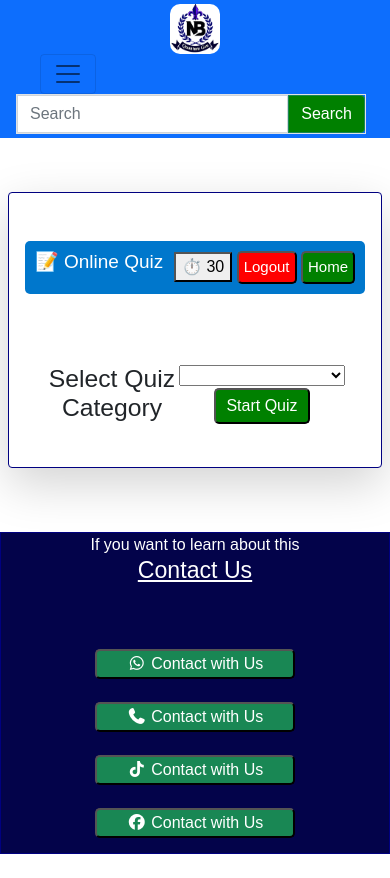
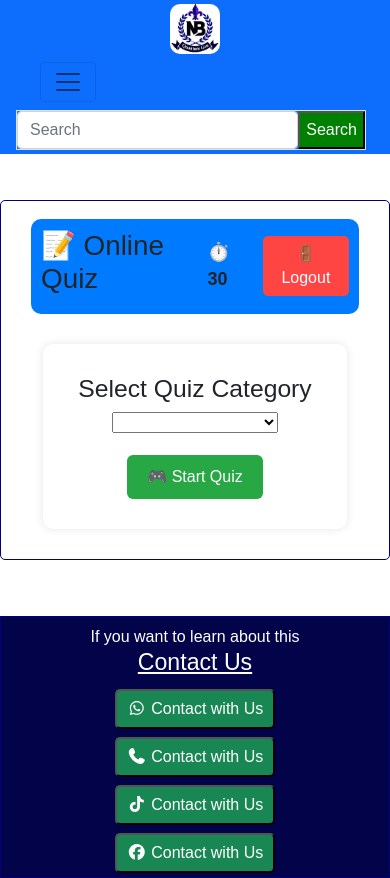
Before and after one commit to Biswas-bp69/my-portfolios, a plain HTML site: page quiz.html in a window 390 px wide. Before the commit the page ends 854 px from the top, so only its background shows below. Drawn offline with nearby package versions, Linux system fonts and the light colour scheme; files that its build step writes are made by us from their sources.

Commit message:
new update project

```diff
--- a/common/footer.css
+++ b/common/footer.css
@@ -25,3 +25,14 @@ footer {
 .contactBtn {
   color: white;
 }
+
+
+
+
+@media only screen and (min-width:200px) and (max-width:575px){
+    .contactBtn button{
+    width: 160px;
+    height: 40px;
+    margin: 0px;
+}
+}
--- a/footer.html
+++ b/footer.html
@@ -5,23 +5,21 @@
     <meta name="viewport" content="width=device-width, initial-scale=1.0">
     <title>Document</title>
     <link href="https://cdn.jsdelivr.net/npm/bootstrap@5.0.2/dist/css/bootstrap.min.css" rel="stylesheet">
-    <link rel="stylesheet" href="style.css">
-    <link rel="stylesheet" href="media.css">
-
+    <link rel="stylesheet" href="common/footer.css">
     <link rel="stylesheet" href="https://cdnjs.cloudflare.com/ajax/libs/font-awesome/7.0.1/css/all.min.css">
 </head>
 <body>
-    <footer class=" mt-lg-5 mt-3 ">
-        <div class="row contactBtn text-center justify-content-center">
-           If you want to learn about this<br>
-           <h3><u>Contact Us</u></h3>
+    <footer class=" container-fluid mt-lg-5 mt-3 ">
+        <div class="row contactBtn text-center justify-content-center mt-2">
+           <p class="mb-0">If you want to learn about this</p><br>
+           <h3 class="m-0"><u>Contact Us</u></h3>
         </div>
-        <div class="container-fluid mt-5">
+        <div class="container-fluid mt-2">
             <div class="row contactBtn text-center">
-             <div class="col-lg-3 col-12 mt-2"> <button class="bg-success"><i class="fa-brands fa-whatsapp"></i> Contact with Us </button></div>
-             <div class="col-lg-3 col-12 mt-2"> <button class="bg-success"><i class="fa-solid fa-phone"></i> Contact with Us </button></div>
-             <div class="col-lg-3 col-12 mt-2"> <button class="bg-success"><i class="fa-brands fa-tiktok"></i> Contact with Us </button></div>
-             <div class="col-lg-3 col-12 mt-2"> <button class="bg-success"><i class="fa-brands fa-facebook"></i> Contact with Us</button></div>
+             <div class="col-lg-3 col-12 mt-1 mb-1 "> <button class="bg-success"><i class="fa-brands fa-whatsapp"></i> Contact with Us </button></div>
+             <div class="col-lg-3 col-12 mt-1 mb-1 "> <button class="bg-success"><i class="fa-solid fa-phone"></i> Contact with Us </button></div>
+             <div class="col-lg-3 col-12 mt-1 mb-1 "> <button class="bg-success"><i class="fa-brands fa-tiktok"></i> Contact with Us </button></div>
+             <div class="col-lg-3 col-12 mt-1 mb-1"> <button class="bg-success"><i class="fa-brands fa-facebook"></i> Contact with Us</button></div>
             </div>
         </div>
     </footer>
--- a/header.html
+++ b/header.html
@@ -39,7 +39,7 @@
                     </nav>
                     <form class="d-flex border me-2">
                         <input class="form-control searchBox " type="search" placeholder="Search" aria-label="Search">
-                        <button class="btn btn-outline-success searchBtn" type="submit">Search</button>
+                        <button class=" searchBtn" type="submit">Search</button>
                     </form>
                 </div>
             </div>
--- a/media.css
+++ b/media.css
@@ -14,12 +14,14 @@
 .btn {
     line-height: 1;
 }
+
 .myDetails{
     margin-top: 30px;
 }
 .my-picture{
-    margin-top: 25px;
+    margin-top: 45px;
     height: 380px;
+    padding-bottom: 700px;
 }
 .textBoxItems{
     align-items: center;
@@ -38,10 +40,7 @@
     font-size: 17px;
     text-align: justify;
 }
-.contactBtn button{
-    width: 200px;
-    height: 30px;
-}
+
 
 }
 
--- a/quiz.css
+++ b/quiz.css
@@ -1,79 +1,152 @@
-.quiz-container{
-  border: 1px solid navy;
-  padding: 10px;
-  margin-top: 100px;
-  text-align: center;
-  margin: 12rem 4rem 6.5rem 4rem;
+
+/* Body layout */
 
 
+.quiz-container {
+  margin-top: 200px;
+  border: 1px solid navy;
+  border-radius: 5px;
+  margin-bottom: 40px;
 
 }
-.quiz-navbar{
-  background: #0077cc;
+
+/* nav */
+.quizHeader{
   display: flex;
   justify-content: space-between;
   padding: 20px;
+  background-color: #007bff;
+  margin: 30px;
+  border-radius: 10px;
+}
+
+
+.header-right {
+  display: flex;
+  align-items: center;
+  gap: 15px;
+}
+
+#timer {
+  font-weight: bold;
+  font-size: 18px;
+}
+
+.logout-btn {
+  background: #ff4444;
+  color: white;
+  border: none;
+  padding: 6px 12px;
   border-radius: 5px;
+  cursor: pointer;
 }
-.quiz-navbar h1{
+
+/* Center box for category selection */
+.quizCenter-box {
+  background: white;
+  padding: 30px;
+  border-radius: 10px;
+  text-align: center;
+  box-shadow: 0 0 10px rgba(0,0,0,0.1);
+  margin: 30px;
+}
+
+/* Buttons */
+.primary-btn {
+  margin-top: 20px;
+  padding: 10px 20px;
+  background: #28a745;
   color: white;
+  border: none;
+  border-radius: 6px;
+  font-size: 16px;
+  cursor: pointer;
 }
-.quiz-timerClock{
-  display: inline;
+
+.primary-btn:hover {
+  background: #218838;
 }
-.quiz-button{
-  padding: 8px 30px 8px 30px;
-  border-radius: 5px;
-  background-color: green;
+
+/* Quiz Box */
+.quiz-box {
+  background: white;
+  padding: 30px;
+  border-radius: 10px;
+  box-shadow: 0 0 15px rgba(0,0,0,0.1);
+}
+
+/* Question */
+#questionNumber {
   font-size: 20px;
+  margin-bottom: 10px;
+}
+
+#questionText {
+  font-size: 22px;
+  margin-bottom: 15px;
+}
+
+/* Question Image */
+.question-img {
+  max-width: 100%;
+  height: auto;
+  display: none;
+  margin-bottom: 20px;
+  border-radius: 8px;
+}
+
+/* Options */
+.options-grid {
+  display: flex;
+  flex-direction: column;
+  gap: 12px;
+}
+
+.option-btn {
+  background: #f0f0f0;
+  border: 1px solid #ddd;
+  padding: 12px;
+  border-radius: 6px;
+  cursor: pointer;
+  transition: 0.2s;
+  font-size: 16px;
+}
+
+.option-btn:hover {
+  background: #e0e0e0;
+}
+
+.option-btn.selected {
+  background: #cce5ff;
+  border-color: #3399ff;
+}
+
+/* Navigation */
+
+.nav-btn {
+  padding: 10px 20px;
+  font-size: 16px;
+  background: #007bff;
   color: white;
-  font-weight: 700;
+  border: none;
+  border-radius: 6px;
+  cursor: pointer;
 }
-.logout-btn{
-  background-color: red;
+
+.nav-btn:hover {
+  background: #0056b3;
 }
-.quiz-center-box {
+.quizPreviusNextBtn{
   display: flex;
   justify-content: space-between;
-  padding: 20px;
-  margin-top: 50px;
-}
-.quiz-startButton{
-    padding: 8px 30px 8px 30px;
-  border-radius: 5px;
-  background-color: green;
-  font-size: 20px;
-  color: white;
-  font-weight: 700;
+  margin-top: 20px;
 }
 
 @media only screen and (min-width:200px) and (max-width:575px){
-  .quiz-container{
-      margin: 12rem 0.5rem 6.5rem 0.5rem;
-  }
-  .quiz-navbar{
-    padding: 10px;
-  }
-  .quiz-button{
-  padding: 3px 5px;
-  border-radius: 5px;
-  background-color: green;
-  font-size: 15px;
-  color: white;
-  font-weight: 300;
-}
-.quiz-navbar h1{
-  font-size: 19px;
-}
-.logout-btn{
-  background-color: red;
-}
-.quiz-startButton{
-    padding: 4px 10px 4px 10px;
-  font-size: 16px;
-  font-weight: 50;
-}
-.quiz-center-box h2{
+    .quizHeader{
+
+  padding: 10px;
+    margin: 18px;
 
 }
 }
--- a/quiz.html
+++ b/quiz.html
@@ -4,34 +4,25 @@
   <meta charset="UTF-8" />
   <meta name="viewport" content="width=device-width, initial-scale=1.0"/>
   <title>Quiz</title>
-
-  <!-- <link rel="stylesheet" href="css/style.css"> -->
-    <link rel="stylesheet" href="footer.css" />
-      <link href="https://cdn.jsdelivr.net/npm/bootstrap@5.0.2/dist/css/bootstrap.min.css" rel="stylesheet">
   <link rel="stylesheet" href="quiz.css" />
 </head>
 <body>
   <div id="header"></div>
   <main>
-            <div class="quiz-container pt-5 shadow-lg p-3 mb-5 bg-body rounded ">
-
-    <nav class="quiz-navbar">
+  <div class="container quiz-container">
+    <nav class="quizHeader">
       <h1>📝 Online Quiz</h1>
-      <div class="nav-right">
-        <button id="timer quiz-button ">⏱️ 30</button>
-        <button onclick="logout()" class="logout-btn quiz-button">Logout</button>
-        <a href="https://biswasparajuli69.com.np/"><button class="homeBtn quiz-button">Home</button></a>
+      <div class="header-right">
+        <div id="timer">⏱️ 30</div>
+        <button onclick="logout()" class="logout-btn">🚪 Logout</button>
       </div>
     </nav>
 
     <!-- Category Selector -->
-    <div id="categorySelector" class="quiz-center-box ">
+    <div id="categorySelector" class="quizCenter-box">
       <h2>Select Quiz Category</h2>
-      <div class="">
       <select id="categorySelect"></select>
-      <button onclick="startQuiz()" class="primary-btn quiz-startButton">Start Quiz</button>
-      </div>
-
+      <button onclick="startQuiz()" class="primary-btn">🎮 Start Quiz</button>
     </div>
 
     <!-- Quiz Area -->
@@ -45,16 +36,13 @@
         <div id="optionsContainer" class="options-grid"></div>
       </div>
 
-      <div class="navigation">
+      <div class="navigation quizPreviusNextBtn">
         <button onclick="prevQuestion()" class="nav-btn">⏪ Previous</button>
         <button onclick="nextQuestion()" class="nav-btn">Next ⏩</button>
       </div>
     </div>
   </div>
-
 </main>
-
-
     <div id="footer"></div>
    <script>
     fetch('header.html')
@@ -66,6 +54,9 @@
 
 
    </script>
+   <script src="https://cdn.jsdelivr.net/npm/@popperjs/core@2.9.2/dist/umd/popper.min.js"></script>
+    <script src="https://cdn.jsdelivr.net/npm/bootstrap@5.0.2/dist/js/bootstrap.min.js"></script>
+
   <script src="quizScript.js"></script>
 </body>
 </html>
--- a/result.css
+++ b/quizResult.css
@@ -44,14 +44,7 @@ header h1 {
   cursor: pointer;
   font-size: 14px;
 }
-.homeBtn{
-  padding: 5px;
-  border-radius:5px ;
-}
-.homeBtn:hover {
-  background: #218838;
-  color: white;
-}
+
 /* Summary Section */
 .summary {
   background: #e9f7ef;
--- a/result.js
+++ b/quizResult.js
@@ -1,6 +1,6 @@
 function logout() {
   localStorage.removeItem('role');
-  window.location.href = 'login.html';
+  window.location.href = 'quizLogin.html';
 }
 
 window.onload = function () {
@@ -8,7 +8,7 @@ window.onload = function () {
 
   if (!result) {
     alert("No result found.");
-    window.location.href = 'index.html';
+    window.location.href = 'quiz.html';
     return;
   }
 
--- a/quizScript.js
+++ b/quizScript.js
@@ -10,7 +10,7 @@ let selectedCategory = "";
 
 function logout() {
   localStorage.removeItem('role');
-  window.location.href = 'login.html';
+  window.location.href = 'quizLogin.html';
 }
 
 // Start Quiz
@@ -142,7 +142,7 @@ function finishQuiz() {
   };
 
   localStorage.setItem('quizResult', JSON.stringify(resultData));
-  window.location.href = 'result.html';
+  window.location.href = 'quizResult.html';
 }
 
 // On load: populate categories
--- a/teacher.css
+++ b/quizTeacher.css
@@ -8,9 +8,14 @@
 body {
   font-family: 'Segoe UI', sans-serif;
   background: #f5f6fa;
-  padding: 30px;
+
 }
-
+.catagoryTopic{
+  background-color: #007bff;
+  padding: 20px 5px;
+  border-radius: 10px;
+  color: white;
+}
 .container {
   max-width: 1100px;
   margin: auto;
@@ -26,6 +31,7 @@ header {
   justify-content: space-between;
   align-items: center;
   margin-bottom: 30px;
+  border: 2px solid navy;
 }
 
 .logout-btn {
@@ -153,3 +159,7 @@ header {
   font-style: italic;
   color: #666;
 }
+.quizCatagory{
+  border: 1px solid navy;
+  padding: 30px;
+}
--- a/teacher.js
+++ b/quizTeacher.js
@@ -7,7 +7,7 @@ if (localStorage.getItem('role') !== 'teacher') {
 // Logout handler
 function logout() {
   localStorage.removeItem('role');
-  window.location.href = 'login.html';
+  window.location.href = 'quizLogin.html';
 }
 
 // ===== CATEGORY MANAGEMENT =====
--- a/style.css
+++ b/style.css
@@ -19,9 +19,7 @@ header{
     color: rgb(0, 0, 0);
 }
 
-.searchBox{
-    border-radius: 0px;
-}
+
 .searchBtn{
     background-color: green;
     color: white;
@@ -97,17 +95,3 @@ header{
     border-radius: 10px;
     background: linear-gradient(to right,#0ACEFE,#2699F8);
 }
-
-footer{
-    border: 1px solid navy;
-    background-color: #03034a;
-
-}
-.contactBtn button {
-    color: white;
-    border-radius: 5px;
-    margin-bottom: 15px;
-}
-.contactBtn{
-    color: white;
-}
```
Also changed, not shown: index.html (+1 -1 lines), quizLogin.html (added, +77 -0 lines), quizResult.html (renamed from result.html, +2 -3 lines), quizTeacher.html (renamed from teacher.html, +7 -6 lines). Lines whose indentation alone changed are shown as unchanged.
